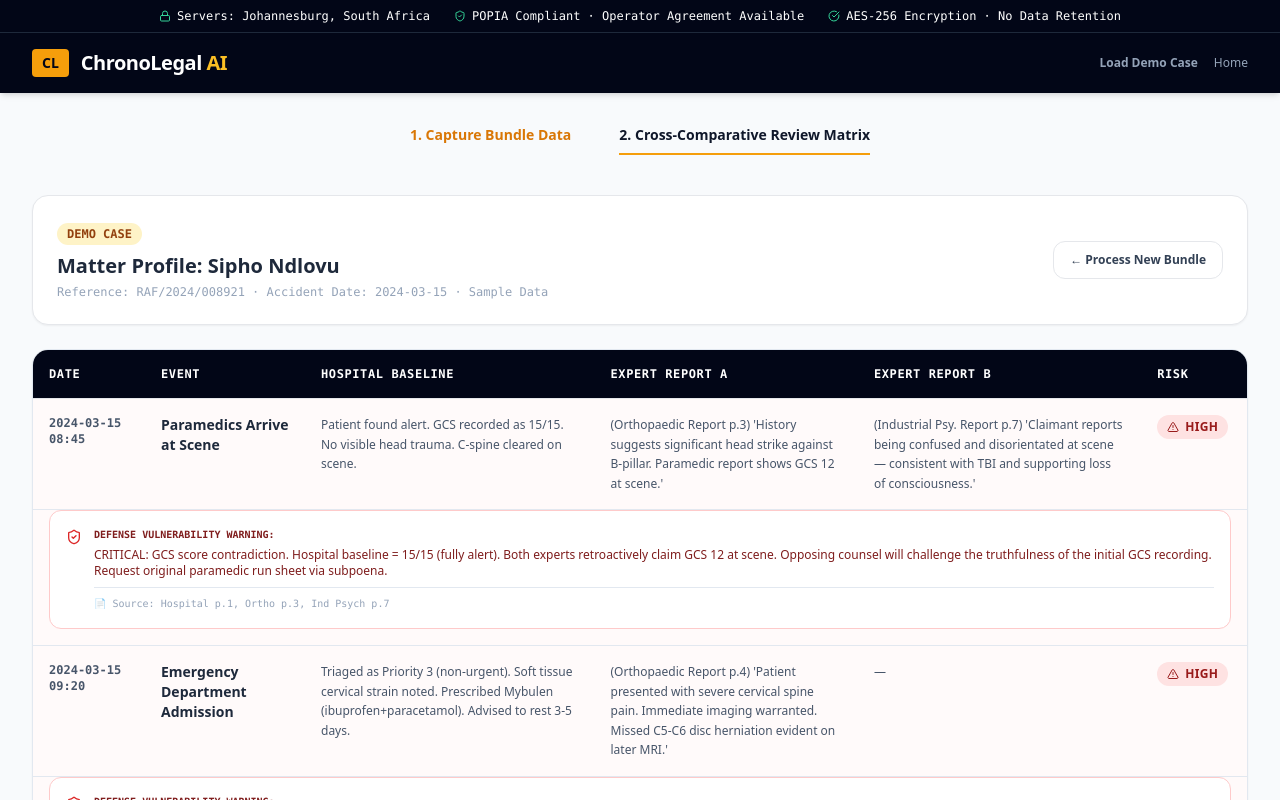
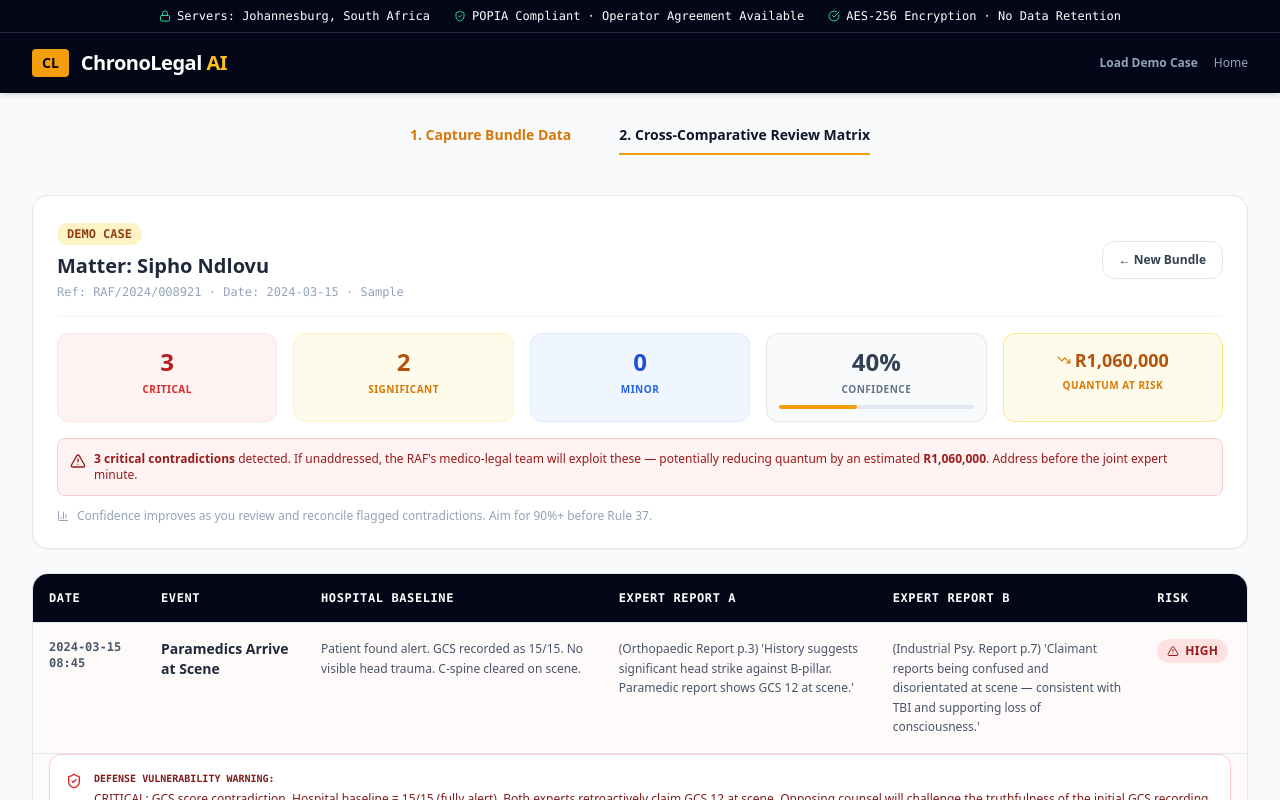
Before and after one commit to alutamak-rgb/chronolegal-sa, a Next.js app: page /tool in a window 1280 px wide. Both pictures are taken after a click on the button "Load Demo Case". Shown: the top 800 px of the page. Built offline with nearby package versions, Linux system fonts and the light colour scheme.

Commit message:
ChronoLegal SA: risk summary dashboard with quantum-at-risk, confidence score, reviewed tracker

```diff
--- a/app/tool/page.tsx
+++ b/app/tool/page.tsx
@@ -1,26 +1,20 @@
 "use client";
 
-import React, { useState } from "react";
-import { AlertTriangle, ShieldCheck, FileText, Upload, RefreshCw, CheckCircle, Lock } from "lucide-react";
+import React, { useState, useMemo } from "react";
+import { AlertTriangle, ShieldCheck, FileText, Upload, RefreshCw, CheckCircle, Lock, TrendingDown, BarChart3 } from "lucide-react";
 import Link from "next/link";
 
 interface MatrixItem {
-  date: string;
-  event: string;
-  hospitalRecord: string;
-  expertA: string;
-  expertB: string;
-  riskLevel: "LOW" | "MEDIUM" | "HIGH";
-  strategicAlert: string;
-  sourcePage?: string;
+  date: string; event: string; hospitalRecord: string; expertA: string; expertB: string;
+  riskLevel: "LOW" | "MEDIUM" | "HIGH"; strategicAlert: string; sourcePage?: string;
 }
 
 const DEMO_DATA: MatrixItem[] = [
   { date: "2024-03-15 08:45", event: "Paramedics Arrive at Scene", hospitalRecord: "Patient found alert. GCS recorded as 15/15. No visible head trauma. C-spine cleared on scene.", expertA: "(Orthopaedic Report p.3) 'History suggests significant head strike against B-pillar. Paramedic report shows GCS 12 at scene.'", expertB: "(Industrial Psy. Report p.7) 'Claimant reports being confused and disorientated at scene — consistent with TBI and supporting loss of consciousness.'", riskLevel: "HIGH", strategicAlert: "CRITICAL: GCS score contradiction. Hospital baseline = 15/15 (fully alert). Both experts retroactively claim GCS 12 at scene. Opposing counsel will challenge the truthfulness of the initial GCS recording. Request original paramedic run sheet via subpoena.", sourcePage: "Hospital p.1, Ortho p.3, Ind Psych p.7" },
-  { date: "2024-03-15 09:20", event: "Emergency Department Admission", hospitalRecord: "Triaged as Priority 3 (non-urgent). Soft tissue cervical strain noted. Prescribed Mybulen (ibuprofen+paracetamol). Advised to rest 3-5 days.", expertA: "(Orthopaedic Report p.4) 'Patient presented with severe cervical spine pain. Immediate imaging warranted. Missed C5-C6 disc herniation evident on later MRI.'", expertB: "—", riskLevel: "HIGH", strategicAlert: "ALERT: Hospital diagnosis of 'soft tissue strain' contradicts later finding of C5-C6 disc herniation. This is a common RAF defense tactic — arguing the injury is not accident-related but degenerative. Gather evidence of immediate post-accident complaint pattern. Obtain hospital triage nurse statement.", sourcePage: "Hospital p.2, Ortho p.4" },
-  { date: "2024-03-15 14:00", event: "Discharge from Hospital", hospitalRecord: "Patient discharged. Ambulatory. Advised to follow up with GP in 7 days if symptoms persist. No follow-up appointment made.", expertA: "(Orthopaedic Report p.5) 'Patient reports being unable to walk unaided for 2 weeks post-accident. Relied on family members for basic mobility.'", expertB: "—", riskLevel: "MEDIUM", strategicAlert: "Gap alert: No medical attendance between discharge (Day 1) and first orthopaedic consult. This 14-day gap will be exploited by RAF to argue insufficient injury severity. Obtain affidavit from family members documenting daily assistance provided. Gather pharmacy records for pain medication purchases.", sourcePage: "Hospital p.4, Ortho p.5" },
-  { date: "2024-04-01", event: "Return to Work Attempt", hospitalRecord: "(Patient self-report via RAF1 form) 'Returned to light duties on April 1. Full duties by April 15.'", expertA: "—", expertB: "(Industrial Psy. Report p.10) 'Claimant has been completely incapacitated since the accident. Has not worked a single day. Previous delivery driver role now medically impossible.'", riskLevel: "HIGH", strategicAlert: "FATAL CONTRADICTION: Claimant self-reported returning to work on RAF1 form. Industrial psychologist claims total incapacity. This will destroy the loss of earnings claim if not addressed. Interview claimant immediately. Review bank deposits / payslips for April 2024. Amend RAF1 if clerical error.", sourcePage: "RAF1 form p.3, Ind Psych p.10" },
-  { date: "2024-06-10", event: "Orthopaedic Surgery Scheduled", hospitalRecord: "—", expertA: "(Orthopaedic Report p.6) 'C5-C6 anterior cervical discectomy and fusion recommended. Estimated cost: R185,000 at private facility. 6-12 month recovery.'", expertB: "(Industrial Psy. Report p.12) 'Post-surgical recovery will extend functional incapacity to minimum 18 months from accident date. Retraining as sedentary worker required.'", riskLevel: "MEDIUM", strategicAlert: "Quantum impact: Surgery cost + 18-month loss of earnings creates substantial general damages claim. Ensure updated RAF4 Serious Injury Assessment is obtained post-surgery for the narrative test gate. Obtain private hospital quote on letterhead.", sourcePage: "Ortho p.6, Ind Psych p.12" },
+  { date: "2024-03-15 09:20", event: "Emergency Department Admission", hospitalRecord: "Triaged as Priority 3 (non-urgent). Soft tissue cervical strain noted. Prescribed Mybulen (ibuprofen+paracetamol). Advised to rest 3-5 days.", expertA: "(Orthopaedic Report p.4) 'Patient presented with severe cervical spine pain. Immediate imaging warranted. Missed C5-C6 disc herniation evident on later MRI.'", expertB: "—", riskLevel: "HIGH", strategicAlert: "ALERT: Hospital diagnosis of 'soft tissue strain' contradicts later finding of C5-C6 disc herniation. This is a common RAF defense tactic — arguing the injury is not accident-related but degenerative. Gather evidence of immediate post-accident complaint pattern.", sourcePage: "Hospital p.2, Ortho p.4" },
+  { date: "2024-03-15 14:00", event: "Discharge from Hospital", hospitalRecord: "Patient discharged. Ambulatory. Advised to follow up with GP in 7 days if symptoms persist.", expertA: "(Orthopaedic Report p.5) 'Patient reports being unable to walk unaided for 2 weeks post-accident.'", expertB: "—", riskLevel: "MEDIUM", strategicAlert: "Gap alert: 14-day gap between discharge and first orthopaedic consult. RAF will argue insufficient injury severity. Obtain family affidavits and pharmacy records.", sourcePage: "Hospital p.4, Ortho p.5" },
+  { date: "2024-04-01", event: "Return to Work Attempt", hospitalRecord: "(Patient self-report via RAF1 form) 'Returned to light duties on April 1. Full duties by April 15.'", expertA: "—", expertB: "(Industrial Psy. Report p.10) 'Claimant has been completely incapacitated since the accident. Has not worked a single day.'", riskLevel: "HIGH", strategicAlert: "FATAL CONTRADICTION: Claimant self-reported returning to work on RAF1 form. Industrial psychologist claims total incapacity. This will destroy the loss of earnings claim. Interview claimant immediately. Review bank deposits for April 2024.", sourcePage: "RAF1 form p.3, Ind Psych p.10" },
+  { date: "2024-06-10", event: "Orthopaedic Surgery Scheduled", hospitalRecord: "—", expertA: "(Orthopaedic Report p.6) 'C5-C6 anterior cervical discectomy and fusion recommended. Estimated cost: R185,000. 6-12 month recovery.'", expertB: "(Industrial Psy. Report p.12) 'Post-surgical recovery will extend functional incapacity to minimum 18 months from accident date.'", riskLevel: "MEDIUM", strategicAlert: "Quantum impact: Surgery cost + 18-month loss of earnings. Ensure updated RAF4 Serious Injury Assessment is obtained post-surgery for the narrative test gate.", sourcePage: "Ortho p.6, Ind Psych p.12" },
 ];
 
 export default function ChronolegalAnalysisTool() {
@@ -38,6 +32,18 @@ export default function ChronolegalAnalysisTool() {
   const [consented, setConsented] = useState(false);
   const [processingStage, setProcessingStage] = useState("");
   const [isDemo, setIsDemo] = useState(false);
+  const [reviewedCount, setReviewedCount] = useState(0);
+
+  const stats = useMemo(() => {
+    const high = matrixData.filter(m => m.riskLevel === "HIGH").length;
+    const med = matrixData.filter(m => m.riskLevel === "MEDIUM").length;
+    const low = matrixData.filter(m => m.riskLevel === "LOW").length;
+    const total = matrixData.length;
+    const confidence = total > 0 ? Math.round(((total - high) / total) * 100) : 0;
+    // Simple quantum risk estimate
+    const quantumRisk = high * 300000 + med * 80000;
+    return { high, med, low, total, confidence, quantumRisk };
+  }, [matrixData]);
 
   const handleFileUpload = (e: React.ChangeEvent<HTMLInputElement>, slot: string) => {
     if (e.target.files?.[0]) {
@@ -54,6 +60,7 @@ export default function ChronolegalAnalysisTool() {
     setAccidentDate("2024-03-15");
     setMatrixData(DEMO_DATA);
     setIsDemo(true);
+    setReviewedCount(0);
     setStep(2);
   };
 
@@ -69,7 +76,6 @@ export default function ChronolegalAnalysisTool() {
     setProcessingStage("Extracting text from documents...");
     const payload = new FormData();
     payload.append("caseRef", caseRef);
-    payload.append("attorney", attorney);
     payload.append("claimant", claimant);
     payload.append("accidentDate", accidentDate);
     payload.append("hospitalRecord", hospitalRecord);
@@ -83,6 +89,7 @@ export default function ChronolegalAnalysisTool() {
       if (!response.ok) throw new Error(result.error || "Analysis failed.");
       setMatrixData(result.data);
       setIsDemo(false);
+      setReviewedCount(0);
       setStep(2);
     } catch (err: any) {
       setError(err.message || "Processing fault.");
@@ -92,11 +99,13 @@ export default function ChronolegalAnalysisTool() {
     }
   };
 
+  const markReviewed = () => setReviewedCount(c => Math.min(c + 1, stats.total));
+
   const allFilesLoaded = hospitalRecord && expertReportA && expertReportB;
+  const confPct = stats.total > 0 ? Math.min(100, Math.round(((stats.total - stats.high + reviewedCount) / stats.total) * 100)) : 0;
 
   return (
     <div className="min-h-screen bg-slate-50 font-sans text-slate-900">
-      {/* POPIA Trust Bar */}
       <div className="bg-slate-950 text-white text-xs py-2 px-4 flex justify-center items-center gap-6 font-mono">
         <span className="flex items-center gap-1.5"><Lock size={12} className="text-emerald-400"/> Servers: Johannesburg, South Africa</span>
         <span className="flex items-center gap-1.5"><ShieldCheck size={12} className="text-emerald-400"/> POPIA Compliant · Operator Agreement Available</span>
@@ -125,26 +134,20 @@ export default function ChronolegalAnalysisTool() {
         {step === 1 && (
           <form onSubmit={executeLiveAnalysis} className="space-y-8 bg-white p-8 rounded-2xl border border-slate-200 shadow-sm">
             <div className="flex items-start justify-between">
-              <div>
-                <h2 className="text-lg font-bold text-slate-800 border-b pb-3">Discrepancy Analysis Input</h2>
-              </div>
-              <button type="button" onClick={loadDemoCase} className="text-xs text-amber-600 hover:text-amber-800 font-bold border border-amber-300 rounded-lg px-3 py-1.5 hover:bg-amber-50 transition-all">
-                ← Try Demo Case First
-              </button>
+              <div><h2 className="text-lg font-bold text-slate-800 border-b pb-3">Discrepancy Analysis Input</h2></div>
+              <button type="button" onClick={loadDemoCase} className="text-xs text-amber-600 hover:text-amber-800 font-bold border border-amber-300 rounded-lg px-3 py-1.5 hover:bg-amber-50 transition-all">← Try Demo Case First</button>
             </div>
-
             <div className="grid grid-cols-1 md:grid-cols-2 gap-6">
               <div><label className="block text-xs font-bold uppercase tracking-wider text-slate-500 mb-2">Case Reference / RAF Number *</label><input required type="text" value={caseRef} onChange={e=>setCaseRef(e.target.value)} placeholder="e.g. RAF/2024/008921" className="w-full px-4 py-2.5 border rounded-xl focus:outline-amber-500 text-sm bg-slate-50"/></div>
+              <div><label className="block text-xs font-bold uppercase tracking-wider text-slate-500 mb-2">Claimant / Plaintiff *</label><input required type="text" value={claimant} onChange={e=>setClaimant(e.target.value)} placeholder="Sipho Ndlovu" className="w-full px-4 py-2.5 border rounded-xl focus:outline-amber-500 text-sm bg-slate-50"/></div>
               <div><label className="block text-xs font-bold uppercase tracking-wider text-slate-500 mb-2">Instructing Attorney *</label><input required type="text" value={attorney} onChange={e=>setAttorney(e.target.value)} placeholder="Your Full Name" className="w-full px-4 py-2.5 border rounded-xl focus:outline-amber-500 text-sm bg-slate-50"/></div>
-              <div><label className="block text-xs font-bold uppercase tracking-wider text-slate-500 mb-2">Claimant / Plaintiff *</label><input required type="text" value={claimant} onChange={e=>setClaimant(e.target.value)} placeholder="Sipho Ndlovu" className="w-full px-4 py-2.5 border rounded-xl focus:outline-amber-500 text-sm bg-slate-50"/></div>
               <div><label className="block text-xs font-bold uppercase tracking-wider text-slate-500 mb-2">Date of Accident *</label><input required type="date" value={accidentDate} onChange={e=>setAccidentDate(e.target.value)} className="w-full px-4 py-2.5 border rounded-xl focus:outline-amber-500 text-sm bg-slate-50"/></div>
             </div>
-
             <div className="grid grid-cols-1 md:grid-cols-3 gap-6 pt-4">
               {[
-                { key: "hospital", title: "Hospital Record", file: hospitalRecord, subtitle: "Initial admission sheets & trauma charts" },
-                { key: "expertA", title: "Expert Report A", file: expertReportA, subtitle: "e.g. Neurosurgeon or Orthopaedic report" },
-                { key: "expertB", title: "Expert Report B", file: expertReportB, subtitle: "e.g. Occupational/Industrial Psychologist" },
+                { key: "hospital", title: "Hospital Record", file: hospitalRecord, subtitle: "Admission sheets, trauma charts, discharge summary" },
+                { key: "expertA", title: "Expert Report A", file: expertReportA, subtitle: "Orthopaedic surgeon, neurosurgeon, etc." },
+                { key: "expertB", title: "Expert Report B", file: expertReportB, subtitle: "Occupational therapist, industrial psychologist" },
               ].map(slot => (
                 <div key={slot.key} className={`border-2 border-dashed rounded-2xl p-6 text-center flex flex-col items-center justify-center transition-all ${slot.file?"border-emerald-500 bg-emerald-50/30":"border-slate-200 hover:border-amber-400 bg-slate-50/50"}`}>
                   {slot.file ? <FileText className="h-10 w-10 text-emerald-600 mb-3"/> : <Upload className="h-10 w-10 text-slate-400 mb-3"/>}
@@ -158,49 +161,79 @@ export default function ChronolegalAnalysisTool() {
                 </div>
               ))}
             </div>
-
-            {/* POPIA Pre-Upload Consent */}
             <div className="bg-slate-50 border border-slate-200 rounded-xl p-4 text-xs text-slate-600 leading-relaxed">
               <div className="flex items-start gap-2 mb-3">
                 <ShieldCheck className="h-4 w-4 text-slate-500 mt-0.5 shrink-0"/>
                 <div>
                   <span className="font-bold block mb-1">POPIA Data Processing Notice</span>
-                  <p>By uploading documents, you confirm: (1) You are the responsible party as defined in POPIA; (2) You have client consent or lawful basis to process this data; (3) ChronoLegal acts as your operator per Section 21. Files are processed in Johannesburg, South Africa, encrypted with AES-256, and permanently deleted within 24 hours. Only the derived, anonymized chronological matrix is retained. <a href="#" className="text-amber-600 underline">View full Operator Agreement →</a></p>
+                  <p>By uploading documents, you confirm: (1) You are the responsible party as defined in POPIA; (2) You have client consent or lawful basis to process this data; (3) ChronoLegal acts as your operator per Section 21. Files are processed in Johannesburg, South Africa, encrypted with AES-256, and permanently deleted within 24 hours. Only the derived, anonymized chronological matrix is retained.</p>
                 </div>
               </div>
-              <label className="flex items-center gap-2 cursor-pointer">
-                <input type="checkbox" checked={consented} onChange={e=>setConsented(e.target.checked)} className="rounded border-slate-300 text-amber-500 focus:ring-amber-500"/>
-                <span className="font-medium">I confirm client consent and accept the data processing terms above.</span>
-              </label>
+              <label className="flex items-center gap-2 cursor-pointer"><input type="checkbox" checked={consented} onChange={e=>setConsented(e.target.checked)} className="rounded border-slate-300 text-amber-500 focus:ring-amber-500"/><span className="font-medium">I confirm client consent and accept the data processing terms above.</span></label>
             </div>
-
             <div className="pt-6 border-t flex justify-between items-center">
               <p className="text-xs text-slate-400">All files encrypted with AES-256 · Deleted within 24 hours</p>
               <button type="submit" disabled={loading || !allFilesLoaded || !consented} className="bg-slate-950 text-white font-bold px-8 py-3 rounded-xl flex items-center gap-3 shadow hover:bg-slate-900 transition-all disabled:opacity-40 disabled:cursor-not-allowed">
-                {loading ? <><RefreshCw className="h-5 w-5 animate-spin text-amber-400"/> Analyse Trial Bundle...</> : "Execute Discrepancy Engine"}
+                {loading ? <><RefreshCw className="h-5 w-5 animate-spin text-amber-400"/>Analysing Trial Bundle...</> : "Execute Discrepancy Engine"}
               </button>
             </div>
-
-            {/* Processing Stage Indicator */}
-            {loading && processingStage && (
-              <div className="text-center py-4">
-                <p className="text-sm text-slate-500 font-mono animate-pulse">{processingStage}</p>
-              </div>
-            )}
+            {loading && processingStage && (<div className="text-center py-4"><p className="text-sm text-slate-500 font-mono animate-pulse">{processingStage}</p></div>)}
           </form>
         )}
 
         {step === 2 && (
           <div className="space-y-6">
-            <div className="bg-white border p-6 rounded-2xl shadow-sm flex flex-col md:flex-row justify-between items-start md:items-center gap-4">
-              <div>
-                <span className="text-xs font-mono px-2.5 py-1 bg-amber-100 text-amber-800 rounded-full font-bold">{isDemo ? "DEMO CASE" : "LIVE INTELLIGENCE MATRIX"}</span>
-                <h2 className="text-xl font-extrabold text-slate-800 mt-2">Matter Profile: {claimant||"Claimant"}</h2>
-                <p className="text-xs text-slate-400 mt-1 font-mono">Reference: {caseRef} · Accident Date: {accidentDate}{isDemo ? " · Sample Data" : ""}</p>
+            {/* RISK SUMMARY DASHBOARD */}
+            <div className="bg-white border border-slate-200 rounded-2xl shadow-sm p-6">
+              <div className="flex flex-col md:flex-row justify-between items-start md:items-center gap-4 mb-4">
+                <div>
+                  <span className="text-xs font-mono px-2.5 py-1 bg-amber-100 text-amber-800 rounded-full font-bold">{isDemo ? "DEMO CASE" : "LIVE INTELLIGENCE MATRIX"}</span>
+                  <h2 className="text-xl font-extrabold text-slate-800 mt-2">Matter: {claimant||"Claimant"}</h2>
+                  <p className="text-xs text-slate-400 mt-1 font-mono">Ref: {caseRef} · Date: {accidentDate}{isDemo ? " · Sample" : ""}</p>
+                </div>
+                <button onClick={()=>setStep(1)} className="border font-bold text-xs px-4 py-2.5 rounded-xl bg-white text-slate-700 hover:bg-slate-50">← New Bundle</button>
               </div>
-              <button onClick={()=>setStep(1)} className="border font-bold text-xs px-4 py-2.5 rounded-xl bg-white text-slate-700 hover:bg-slate-50 transition-all">← Process New Bundle</button>
+
+              <div className="grid grid-cols-2 md:grid-cols-5 gap-4 mt-4 pt-4 border-t border-slate-100">
+                <div className="bg-red-50 border border-red-100 rounded-xl p-3 text-center">
+                  <div className="text-2xl font-extrabold text-red-700">{stats.high}</div>
+                  <div className="text-[10px] font-bold text-red-600 uppercase tracking-wider mt-1">Critical</div>
+                </div>
+                <div className="bg-amber-50 border border-amber-100 rounded-xl p-3 text-center">
+                  <div className="text-2xl font-extrabold text-amber-700">{stats.med}</div>
+                  <div className="text-[10px] font-bold text-amber-600 uppercase tracking-wider mt-1">Significant</div>
+                </div>
+                <div className="bg-blue-50 border border-blue-100 rounded-xl p-3 text-center">
+                  <div className="text-2xl font-extrabold text-blue-700">{stats.low}</div>
+                  <div className="text-[10px] font-bold text-blue-600 uppercase tracking-wider mt-1">Minor</div>
+                </div>
+                <div className="bg-slate-50 border border-slate-200 rounded-xl p-3 text-center">
+                  <div className="text-2xl font-extrabold text-slate-700">{confPct}%</div>
+                  <div className="text-[10px] font-bold text-slate-500 uppercase tracking-wider mt-1">Confidence</div>
+                  <div className="w-full bg-slate-200 h-1 rounded-full mt-2"><div className="bg-amber-500 h-1 rounded-full transition-all" style={{width:`${confPct}%`}}></div></div>
+                </div>
+                <div className="bg-amber-50 border border-amber-200 rounded-xl p-3 text-center">
+                  <div className="flex items-center justify-center gap-1"><TrendingDown size={14} className="text-amber-600"/><span className="text-lg font-extrabold text-amber-700">R{stats.quantumRisk.toLocaleString()}</span></div>
+                  <div className="text-[10px] font-bold text-amber-600 uppercase tracking-wider mt-1">Quantum at Risk</div>
+                </div>
+              </div>
+
+              {stats.high > 0 && (
+                <div className="mt-4 p-3 bg-red-50 border border-red-200 rounded-lg text-xs text-red-800 flex items-start gap-2">
+                  <AlertTriangle className="h-4 w-4 shrink-0 mt-0.5"/>
+                  <div>
+                    <span className="font-bold">{stats.high} critical contradictions</span> detected. If unaddressed, the RAF's medico-legal team will exploit these — potentially reducing quantum by an estimated <strong>R{stats.quantumRisk.toLocaleString()}</strong>. Address before the joint expert minute.
+                  </div>
+                </div>
+              )}
+
+              <div className="mt-3 flex items-center gap-2 text-xs text-slate-400">
+                <BarChart3 size={12}/>
+                <span>Confidence improves as you review and reconcile flagged contradictions. Aim for 90%+ before Rule 37.</span>
+              </div>
             </div>
 
+            {/* MATRIX TABLE */}
             <div className="bg-white border border-slate-200 rounded-2xl overflow-hidden shadow-sm">
               <div className="overflow-x-auto">
                 <table className="w-full border-collapse text-left text-sm">
@@ -241,8 +274,9 @@ export default function ChronolegalAnalysisTool() {
                                     <span className="font-extrabold uppercase font-mono text-[10px] block mb-1">Defense Vulnerability Warning:</span>
                                     <p className="mb-2">{item.strategicAlert}</p>
                                     {item.sourcePage && (
-                                      <div className="text-[10px] font-mono text-slate-400 border-t border-slate-200 pt-2 mt-2">
-                                        📄 Source: {item.sourcePage}
+                                      <div className="flex items-center justify-between text-[10px] font-mono text-slate-400 border-t border-slate-200 pt-2 mt-2">
+                                        <span>📄 Source: {item.sourcePage}</span>
+                                        <button onClick={markReviewed} className="text-amber-600 hover:text-amber-800 font-bold">✓ Mark Reviewed</button>
                                       </div>
                                     )}
                                   </div>
```
